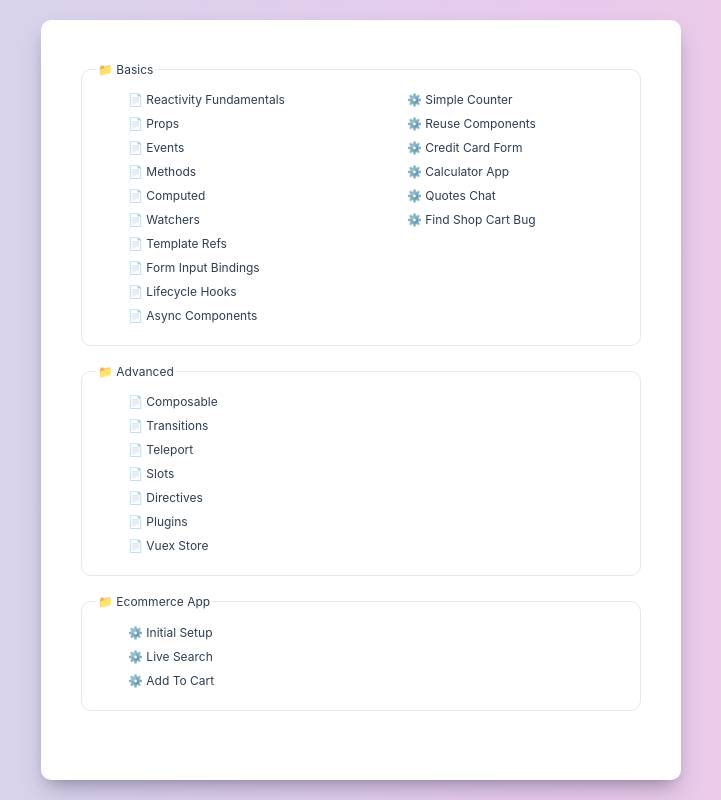
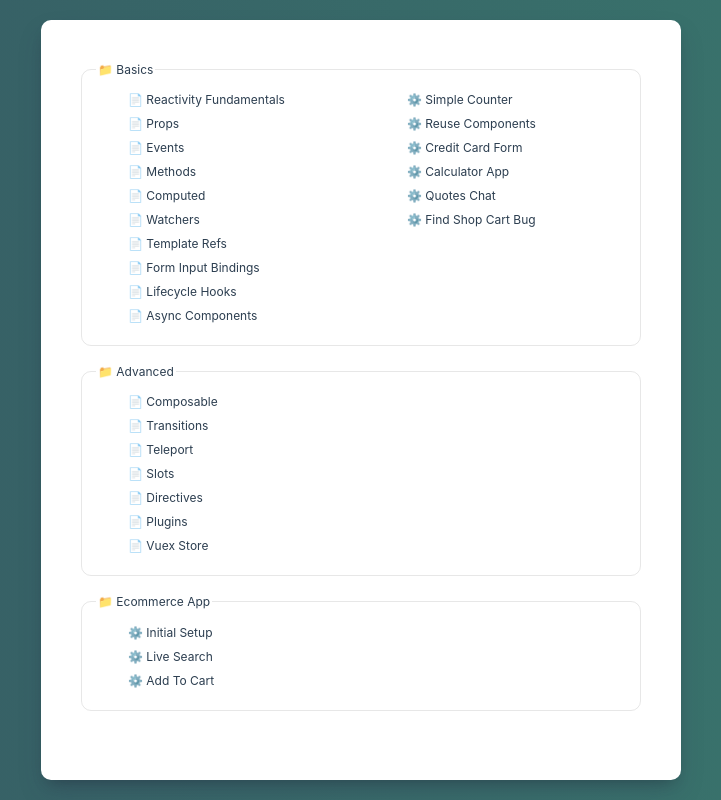
Before and after one commit to BelkinMax/vue-3-playground, a Vue app: page / in a window 1280 px wide. Shown: the whole page, without its empty margins (279-1000 px from the left). Built offline with nearby package versions, Linux system fonts and the light colour scheme.

Commit message:
feat: vue colors

```diff
--- a/src/assets/main.scss
+++ b/src/assets/main.scss
@@ -6,7 +6,7 @@ body {
   height: 100vh;
   padding: 20px;
   background: #feac5e;
-  background: linear-gradient(to right, rgba(75, 192, 200, 0.4), rgba(199, 121, 208, 0.4), rgba(254, 172, 94, 0.4), rgba(255, 209, 148, 0.4));
+  background: linear-gradient(to right, #34495E, #41B883);
   background-size: 400% 400%;
   animation: gradient 60s ease infinite;
 }
```
